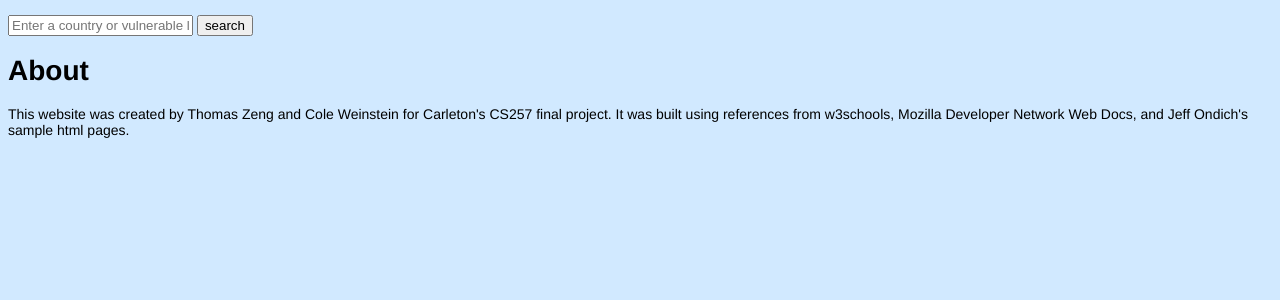
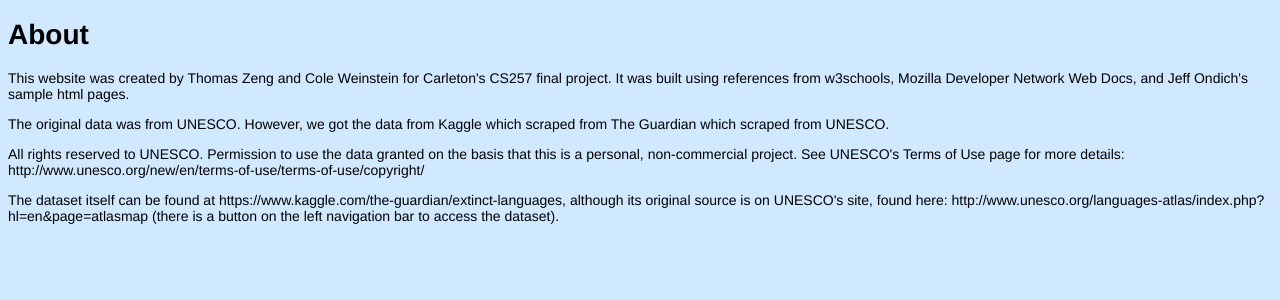
Before and after one commit to mtzig/cs257, a Flask app: page /about/ in a window 1280 px wide. Shown: the part 52-352 px from the top of the page. Run offline with Flask 2, Linux system fonts and the light colour scheme; parts of the project's set-up code (start-up, migrations or seed data) failed here and were passed over.

Commit message:
edit about

```diff
--- a/webapp/static/navbar.js
+++ b/webapp/static/navbar.js
@@ -86,7 +86,7 @@ function searchType() {
     if (typeof stringTypeResult === 'string') {
       loadCountryTemplate(stringTypeResult);
     }
-    //api returns number of languages found if it is a language
+    //api returns number of languages found if it is a language (should always be 1 for our database)
     else if (stringTypeResult >= 1) {
       loadLanguageTemplate();
     }
--- a/webapp/templates/about.html
+++ b/webapp/templates/about.html
@@ -13,11 +13,15 @@
 
     <ul class="navbar"></ul>
 
-    <input type="text" placeholder="Enter a country or vulnerable language..." id="search_box">
-    <button type="button" id="search_button">search</button>
-
     <h1>About</h1>
     <p>This website was created by Thomas Zeng and Cole Weinstein for Carleton's CS257 final project. It was built using references from w3schools, Mozilla Developer Network Web Docs, and Jeff Ondich's sample html pages.</p>
+
+    <p>The original data was from UNESCO. However, we got the data from Kaggle which scraped from The Guardian which scraped from UNESCO.</p>
+
+    <p>All rights reserved to UNESCO. Permission to use the data granted on the basis that this is a personal, non-commercial project. See UNESCO's Terms of Use page for more details: http://www.unesco.org/new/en/terms-of-use/terms-of-use/copyright/</p>
+
+    <p>The dataset itself can be found at https://www.kaggle.com/the-guardian/extinct-languages, although its original source is on UNESCO's site, found here: http://www.unesco.org/languages-atlas/index.php?hl=en&page=atlasmap (there is a button on the left navigation bar to access the dataset).</p>
+
 
   </body>
 
```
